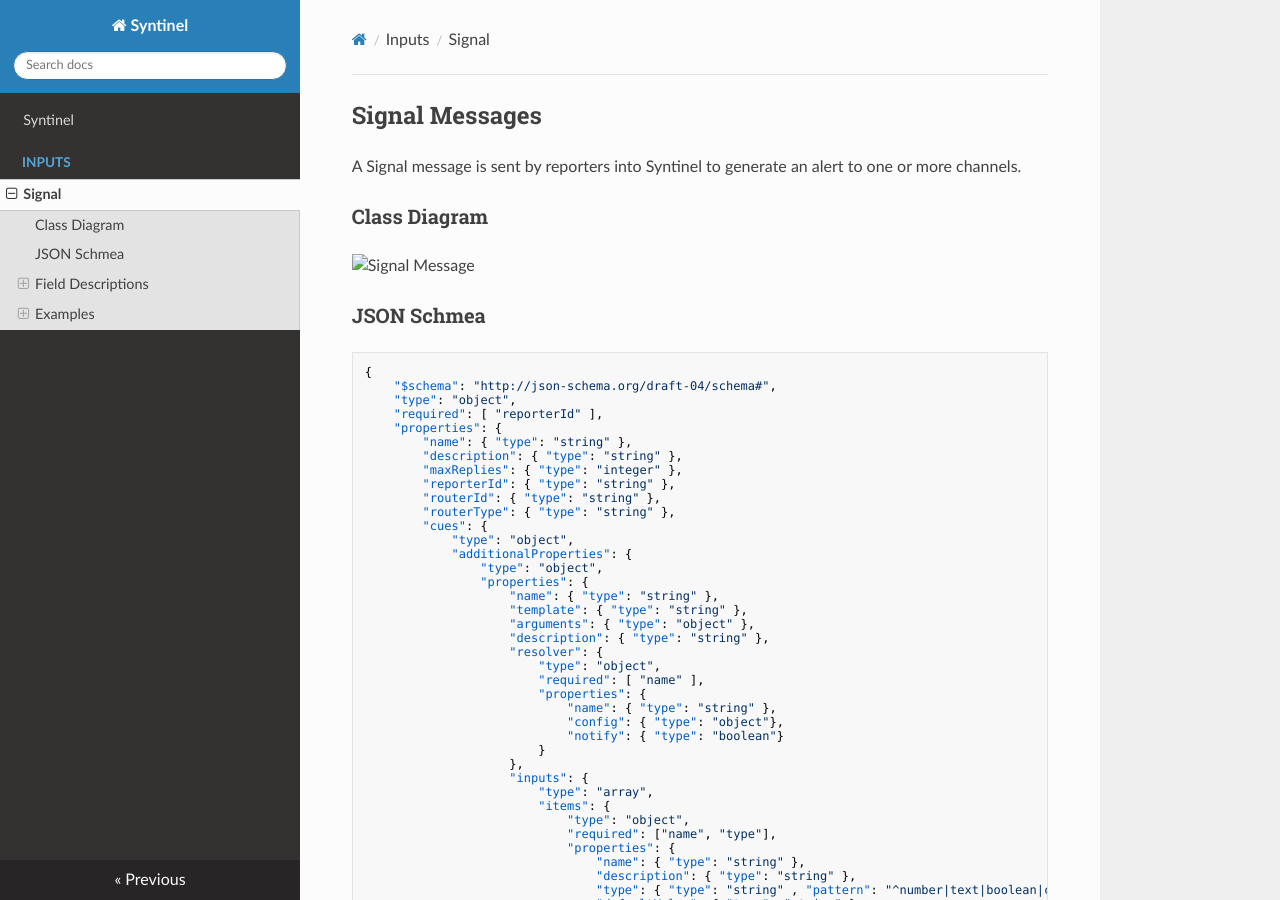
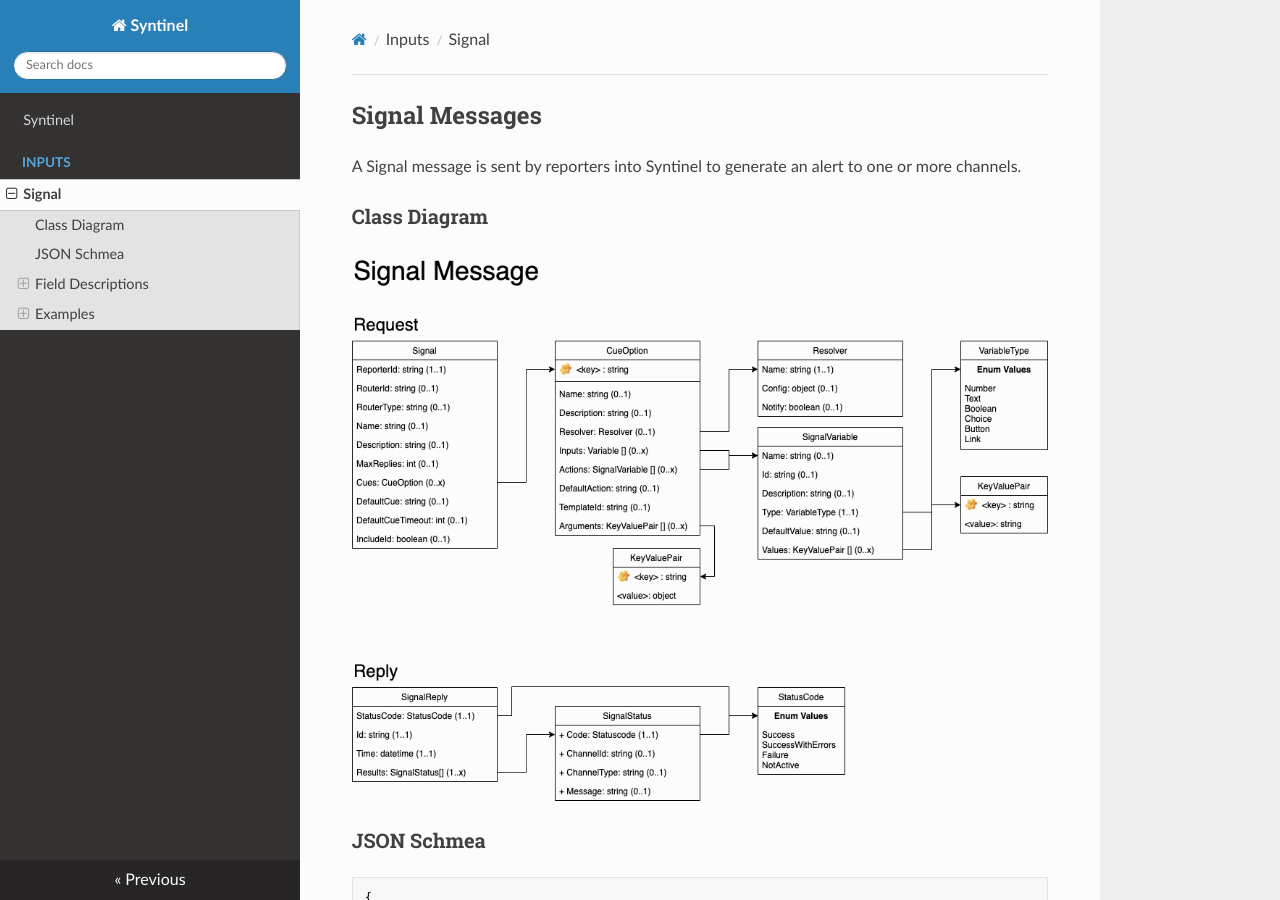
Before and after one commit to SynapseProject/syntinel.docs, an MkDocs documentation site: the page built from docs/classes/signal.md, in a window 1280 px wide and 900 px high. Built offline with MkDocs 1.6.1, drawn with Linux system fonts in a browser that asks for light colours; nearby versions of some CDN libraries; old or Windows-style settings are respelled for this version of MkDocs.

Commit message:
moved resources directory

`````diff
--- a/docs/classes/signal.md
+++ b/docs/classes/signal.md
@@ -3,7 +3,7 @@
 A Signal message is sent by reporters into Syntinel to generate an alert to one or more channels.
 
 ### Class Diagram
-![Signal Message](../../resources/draw.io/ClassDiagram-SignalMessage.png)
+![Signal Message](../resources/draw.io/ClassDiagram-SignalMessage.png)
 
 ### JSON Schmea
 ````json
`````
Also changed, not shown: docs/resources/draw.io/Architecture-Components.png (renamed from resources/draw.io/Architecture-Components.png), docs/resources/draw.io/ClassDiagram-CueMessage.png (renamed from resources/draw.io/ClassDiagram-CueMessage.png), docs/resources/draw.io/ClassDiagram-ResolverMessage.png (renamed from resources/draw.io/ClassDiagram-ResolverMessage.png), docs/resources/draw.io/ClassDiagram-SignalMessage.png (renamed from resources/draw.io/ClassDiagram-SignalMessage.png), docs/resources/draw.io/ClassDiagram-StatusMessage.png (renamed from resources/draw.io/ClassDiagram-StatusMessage.png), docs/resources/draw.io/TechnicalArchitecture-RelayTier.png (renamed from resources/draw.io/TechnicalArchitecture-RelayTier.png), 10 other files.
